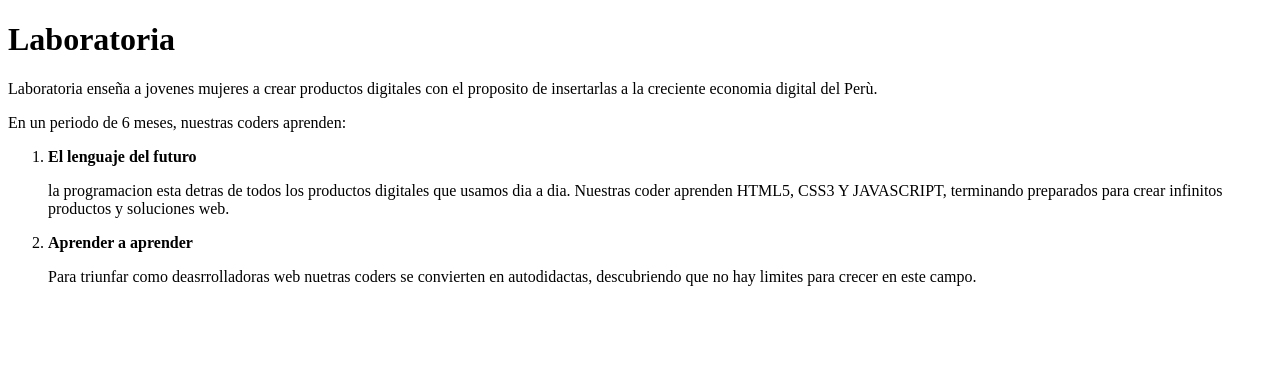
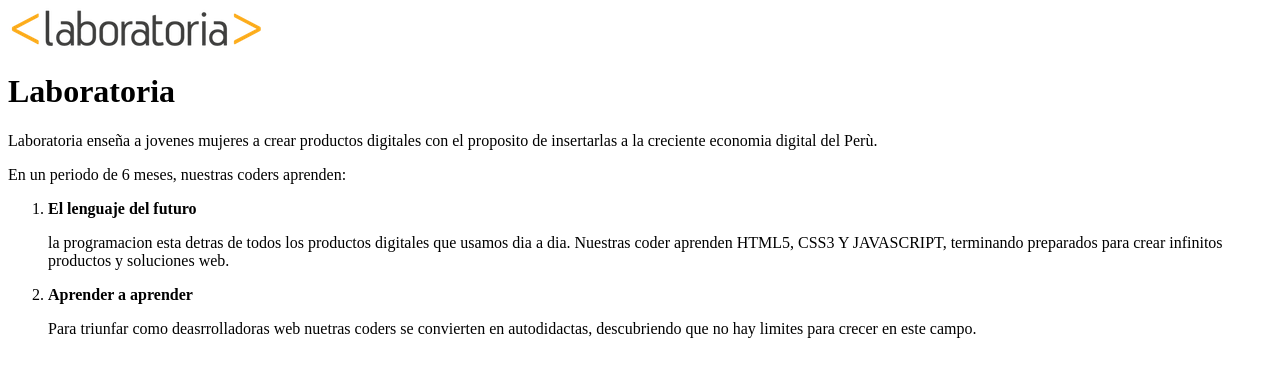
Before and after one commit to tefycoder/lenguajes-de-la-wed, a plain HTML site: page index.html in a window 1280 px wide. Drawn offline with Linux system fonts and the light colour scheme.

Commit message:
elimine mi cambio

```diff
--- a/index.html
+++ b/index.html
@@ -5,7 +5,7 @@
     <title>VIENDO CAJAS</title>
 </head>
 <body>
-  <ima src="logo.png"></ima>
+  <img src="logo.png"></ima>
 
    <h1>Laboratoria</h1>
 
```
